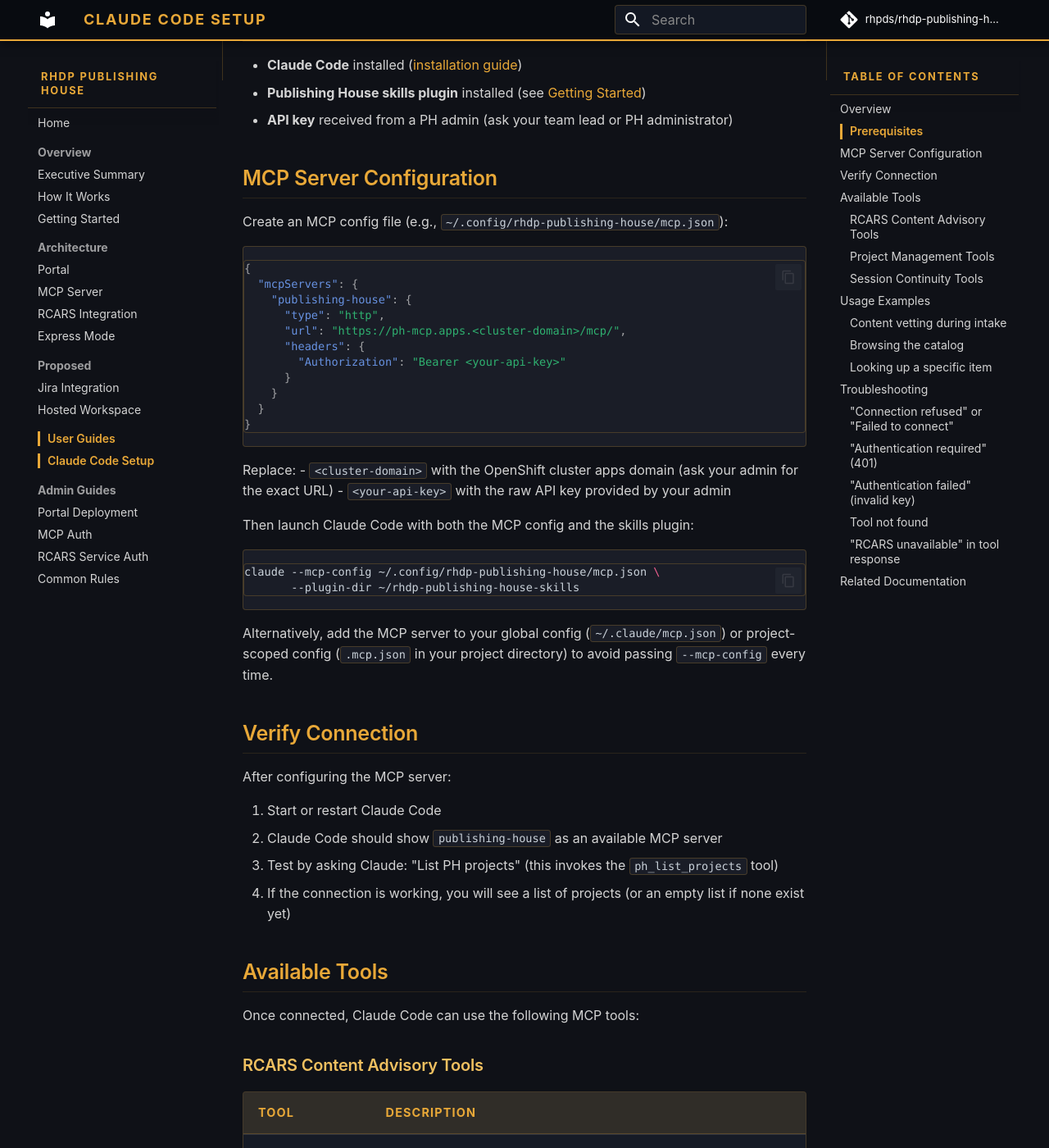
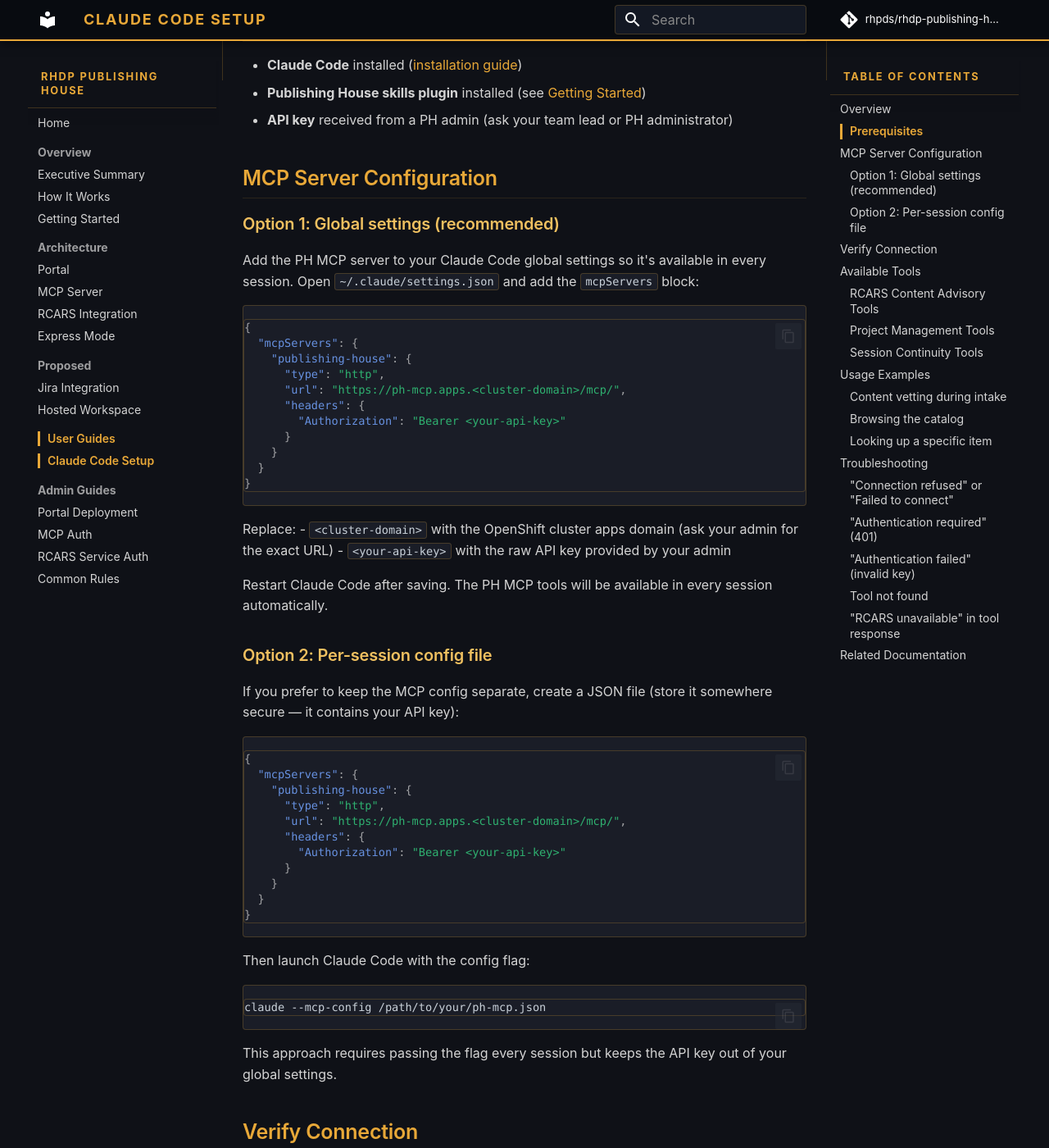
Before and after one commit to treddy08/rhdp-publishing-house, an MkDocs documentation site: the page built from docs/user/claude-code-setup.md, in a window 1280 px wide and 1400 px high, scrolled down 386 px. Shown: the whole window at 82% size. Built offline with MkDocs 1.6.1 and Material for MkDocs 9.7.7, drawn with Linux system fonts in a browser that asks for light colours; comment, search, counter and statistics services are not loaded.

Commit message:
docs: Update MCP setup guide with global settings as recommended approach
Co-Authored-By: Claude Opus 4.6 (1M context) <noreply@anthropic.com>

````diff
--- a/docs/user/claude-code-setup.md
+++ b/docs/user/claude-code-setup.md
@@ -12,7 +12,9 @@ Publishing House exposes MCP tools that let Claude Code query the RCARS content
 
 ## MCP Server Configuration
 
-Create an MCP config file (e.g., `~/.config/rhdp-publishing-house/mcp.json`):
+### Option 1: Global settings (recommended)
+
+Add the PH MCP server to your Claude Code global settings so it's available in every session. Open `~/.claude/settings.json` and add the `mcpServers` block:
 
 ```json
 {
@@ -32,14 +34,33 @@ Replace:
 - `<cluster-domain>` with the OpenShift cluster apps domain (ask your admin for the exact URL)
 - `<your-api-key>` with the raw API key provided by your admin
 
-Then launch Claude Code with both the MCP config and the skills plugin:
+Restart Claude Code after saving. The PH MCP tools will be available in every session automatically.
+
+### Option 2: Per-session config file
+
+If you prefer to keep the MCP config separate, create a JSON file (store it somewhere secure — it contains your API key):
+
+```json
+{
+  "mcpServers": {
+    "publishing-house": {
+      "type": "http",
+      "url": "https://ph-mcp.apps.<cluster-domain>/mcp/",
+      "headers": {
+        "Authorization": "Bearer <your-api-key>"
+      }
+    }
+  }
+}
+```
+
+Then launch Claude Code with the config flag:
 
 ```bash
-claude --mcp-config ~/.config/rhdp-publishing-house/mcp.json \
-       --plugin-dir ~/rhdp-publishing-house-skills
+claude --mcp-config /path/to/your/ph-mcp.json
 ```
 
-Alternatively, add the MCP server to your global config (`~/.claude/mcp.json`) or project-scoped config (`.mcp.json` in your project directory) to avoid passing `--mcp-config` every time.
+This approach requires passing the flag every session but keeps the API key out of your global settings.
 
 ## Verify Connection
 
````
